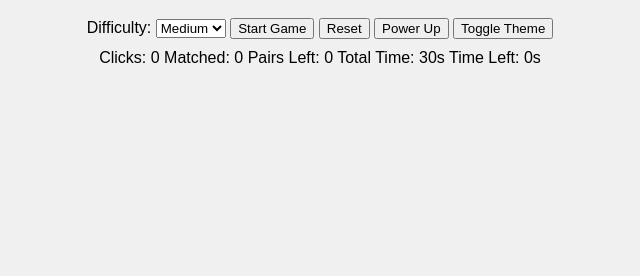
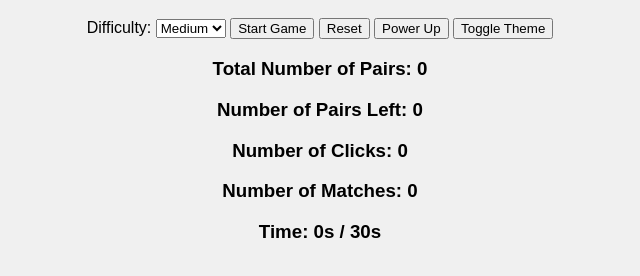
Before and after one commit to QianZ666/COMP2537-assignment3, a plain HTML site: page index.html in a window 1280 px wide. Both pictures are taken after a click on the button "Start Game". Shown: the part 60-336 px from the top of the page, without its empty margins (320-960 px from the left). Drawn offline with nearby package versions, Linux system fonts and the light colour scheme; no server answers.

Commit message:
update the description

```diff
--- a/index.html
+++ b/index.html
@@ -25,11 +25,13 @@
     <button id="theme">Toggle Theme</button>
   </div>
   <div class="status">
-    <span id="clicks">Clicks: 0</span>
-    <span id="matched">Matched: 0</span>
-    <span id="pairs">Pairs Left: 0</span>
-    <span id="total-time">Total Time: 30s</span>
-    <span id="timer">Time Left: 0s</span>
+    <h3 id="total-pairs">Total Number of Pairs: 0</h3>
+    <h3 id="pairs-left">Number of Pairs Left: 0</h3>
+    <h3 id="clicks">Number of Clicks: 0</h3>
+    <h3 id="matched">Number of Matches: 0</h3>
+    <h3 id="total-time">
+      Time: <span id="timer">0s</span> / <span id="total-seconds">30s</span>
+    </h3>
   </div>
   <div id="card-container">
     <div id="game_grid"></div>
--- a/index.js
+++ b/index.js
@@ -14,13 +14,13 @@ const difficultySettings = {
 };
 
 function updateStatus() {
-  $('#clicks').text(`Clicks: ${clickCount}`);
-  $('#matched').text(`Matched: ${matchedCount}`);
-  $('#pairs').text(`Pairs Left: ${totalPairs - matchedCount}`);
-  $('#timer').text(`Time Left: ${timeLeft}s`);
-  $('#total-time').text(`Total Time: ${totalTime}s`);
+  $('#clicks').text(`Number of Clicks: ${clickCount}`);
+  $('#matched').text(`Number of Matches: ${matchedCount}`);
+  $('#pairs-left').text(`Number of Pairs Left: ${totalPairs - matchedCount}`);
+  $('#total-pairs').text(`Total Number of Pairs: ${totalPairs}`);
+  $('#timer').text(`${timeLeft}s`);
+  $('#total-seconds').text(`${totalTime}s`);
 }
-
 function startTimer() {
   clearInterval(timer);
   timer = setInterval(() => {
```
